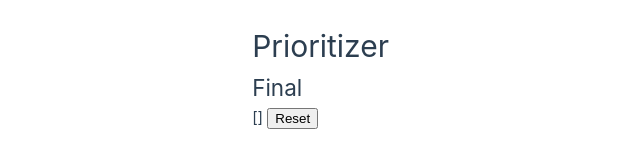
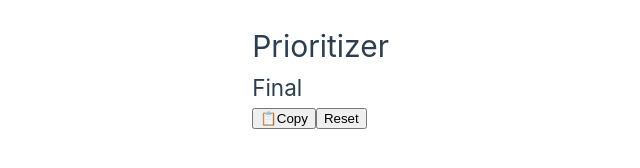
Before and after one commit to vangourd/prioritizer, a Vue app: page / in a window 1280 px wide. Both pictures are taken after a click on the button "Final". Shown: the part 324-492 px from the top of the page, without its empty margins (251-891 px from the left). Built offline with nearby package versions, Linux system fonts and the light colour scheme.

Commit message:
Version 0.1 working implementation

```diff
--- a/src/App.vue
+++ b/src/App.vue
@@ -63,7 +63,12 @@
     <div class="final-container"
       v-if="currentView == 'final'">
       <h2>Final</h2>
-      {{ final }}
+      <div>
+      <ol>
+        <li v-for="(item, index) in final" :key="index">{{ item }}</li>
+        </ol>
+      </div>
+      <button @click="copyTextToClipboard(this.final)">📋Copy</button>
       <button @click="changeMode('start')" >Reset</button>
     </div>
 
@@ -147,6 +152,14 @@ export default {
         this.flashcards = []
         this.currentIndex = 0
         this.currentView = 'final'
+    },
+    async copyTextToClipboard(text) {
+        try {
+          await navigator.clipboard.writeText(text);
+          console.log('Text successfully copied to clipboard');
+        } catch (err) {
+          console.error('Failed to copy text: ', err);
+        }
     }
 
 
```
